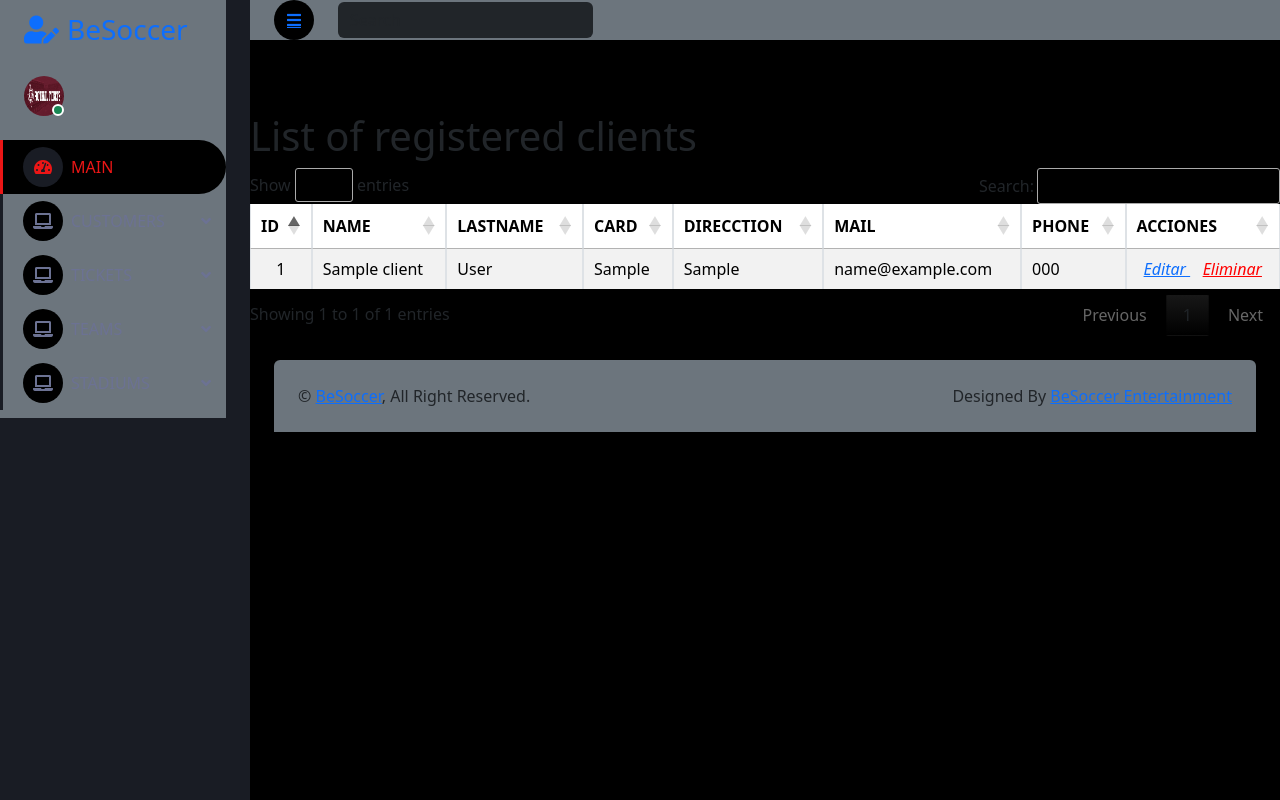
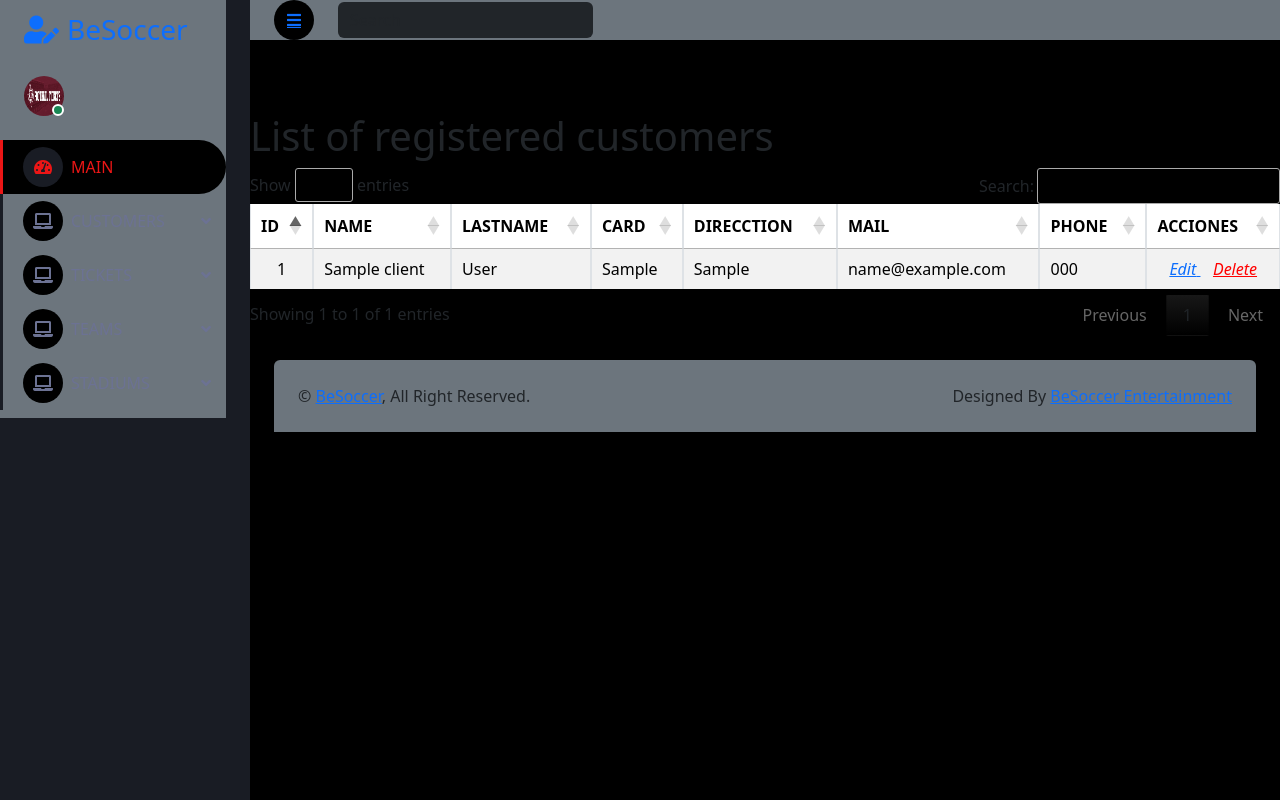
Before and after one commit to BryanMartinez1529/tickets, a CodeIgniter app: page /tickets/index.php/customers/list in a window 1280 px wide. Run offline with CodeIgniter, Linux system fonts and the light colour scheme; tables that the repository leaves empty or names only in its code hold one stand-in row (values such as "Sample post"); some libraries are stand-ins or nearby versions.

Commit message:
Fixed custumers

```diff
--- a/application/views/customers/edit.php
+++ b/application/views/customers/edit.php
@@ -7,7 +7,7 @@
 <div class="row g-3">
                     <div class="col-sm-12 col-xl-12">
                         <div class="bg-secondary rounded h-100 p-4">
-                            <h6 class="mb-4">Formulario</h6>
+                            <h6 class="mb-4">Form</h6>
                             <form method="post" action="<?php echo site_url("/customers/procesoActualizar"); ?>" id="frm_edit_customer">
                               <input type="hidden" name="id_cli" id="id_cli" value="<?php echo $editCustomer->id_cli ?>" >
                               <div class="row">
@@ -40,7 +40,7 @@
                                     </div>
                               </div>
                               <div class="row">
-                                <button type="submit" class="btn btn-dark m-2">Guardar</button>
+                                <button type="submit" class="btn btn-dark m-2">Save</button>
                               </div>
 
                             </form>
--- a/application/views/customers/list.php
+++ b/application/views/customers/list.php
@@ -1,7 +1,7 @@
 <br>
 <br>
 <br>
-<h1>List of registered clients</h1>
+<h1>List of registered customers</h1>
 <?php if ($customers): ?>
     <table class="table table-striped table-bordered table-hover" id="tbl_customers">
      <thead>
@@ -30,12 +30,12 @@
              <td> <?php echo $filaTemporal->phone_cli ?></td>
              <td class="text-center">
                <a href="<?php echo site_url(); ?>/customers/edit/<?php echo $filaTemporal->id_cli; ?>" title="Edit client" >
-                 <i class="mdi  mdi-pencil">Editar</i>
+                 <i class="mdi  mdi-pencil">Edit</i>
                </a>
               &nbsp;&nbsp;
 
-                <a href="<?php echo site_url(); ?>/customers/eliminar/<?php echo $filaTemporal->id_cli; ?>" title="Delete client" style="color:red" onclick="return confirm('Esta seguro de borra el registro?');">
-                  <i class="mdi  mdi-close">Eliminar</i>
+                <a href="<?php echo site_url(); ?>/customers/eliminar/<?php echo $filaTemporal->id_cli; ?>" title="Delete client" style="color:red" onclick="return confirm('Are you sure to delete this record?');">
+                  <i class="mdi  mdi-close">Delete</i>
                 </a>
              </td>
 
--- a/application/views/customers/new.php
+++ b/application/views/customers/new.php
@@ -7,7 +7,7 @@
 <div class="row g-3">
                     <div class="col-sm-12 col-xl-12">
                         <div class="bg-secondary rounded h-100 p-4">
-                            <h6 class="mb-4">Formulario</h6>
+                            <h6 class="mb-4">Form</h6>
                             <form method="post" action="<?php echo site_url("/customers/guardar"); ?>" id="frm_new_customer">
                               <div class="row">
                                 <div class="col-md-4">
@@ -39,7 +39,7 @@
                                     </div>
                               </div>
                               <div class="row">
-                                <button type="submit" class="btn btn-dark m-2">Guardar</button>
+                                <button type="submit" class="btn btn-dark m-2">Save</button>
                               </div>
 
                             </form>
--- a/application/views/header.php
+++ b/application/views/header.php
@@ -37,6 +37,14 @@
     <!-- Importacion de datatables-->
     <link rel="stylesheet" href="https://cdn.datatables.net/1.13.4/css/jquery.dataTables.min.css">
     <script type="text/javascript" src="https://cdn.datatables.net/1.13.4/js/jquery.dataTables.min.js"></script>
+    <!-- Jquery Ui -->
+    <link rel="stylesheet" href="//code.jquery.com/ui/1.13.2/themes/base/jquery-ui.css">
+  <link rel="stylesheet" href="/resources/demos/style.css">
+
+  <script src="https://code.jquery.com/ui/1.13.2/jquery-ui.js"></script>
+
+
+
 </head>
 
 <body>
```
Also changed, not shown: application/views/tickets/new.php (+9 -0 lines).
